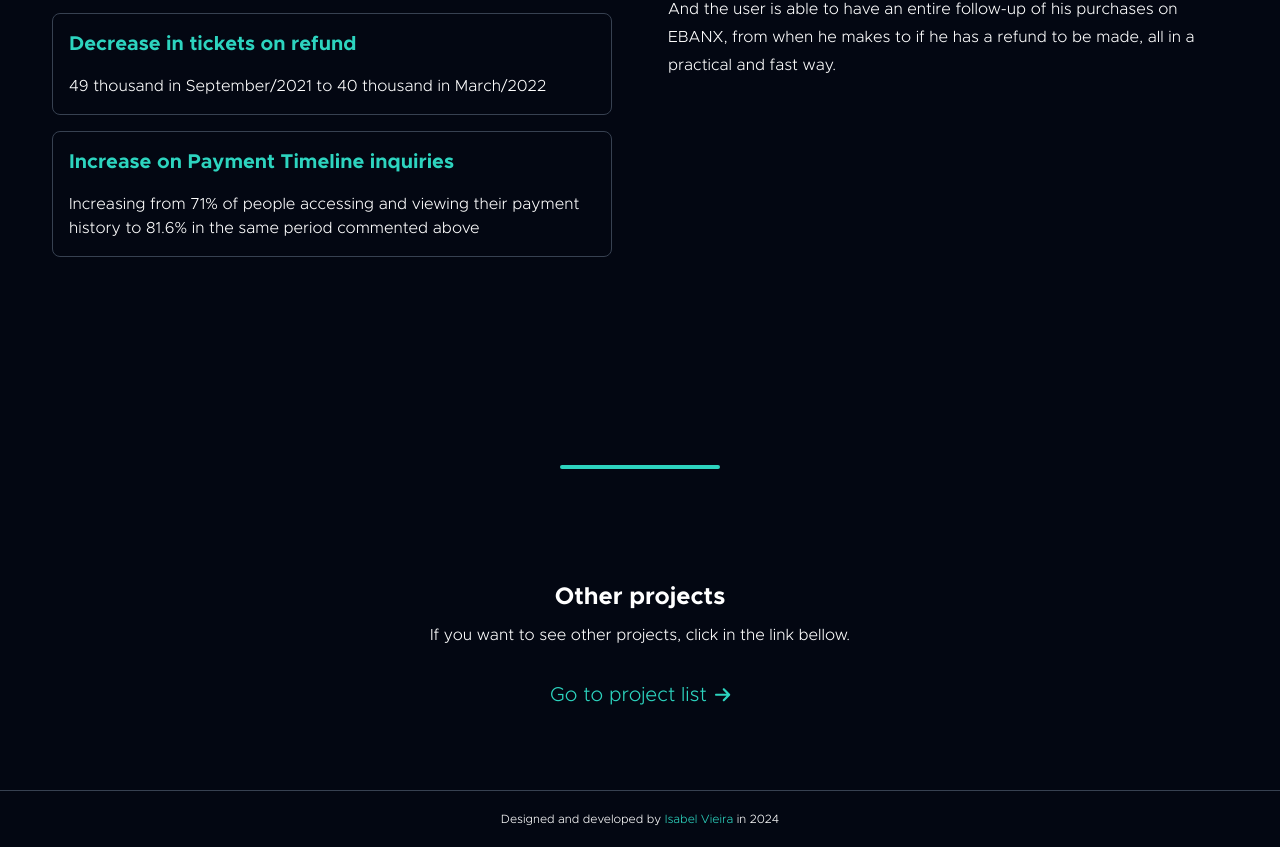
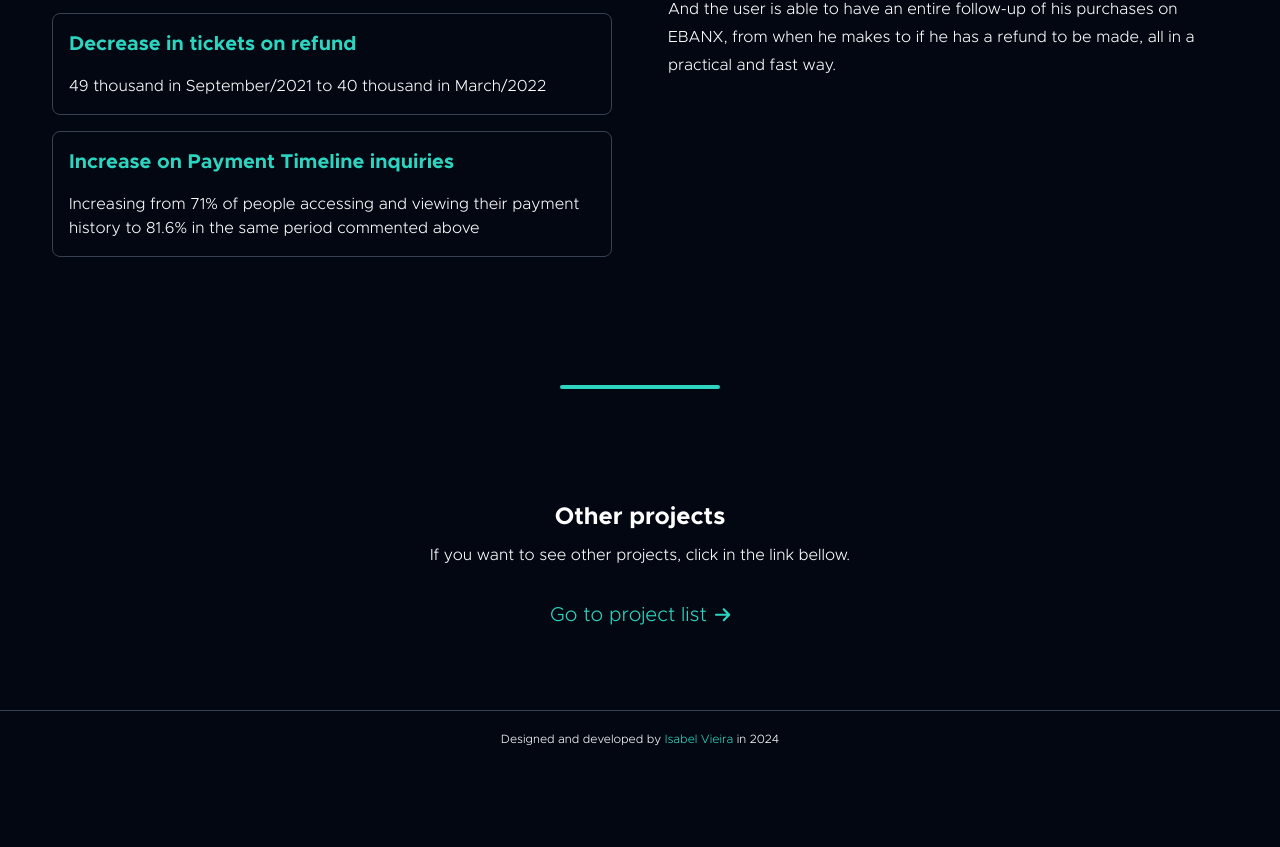
Before and after one commit to belvieir4/personal-website, a React (Vite) app: page /project/ebanx in a window 1280 px wide. Shown: the part 4749-5596 px from the top of the page. After the commit the page ends 5516 px from the top, so only its background shows below. Built offline with nearby package versions, Linux system fonts and the light colour scheme.

Commit message:
fix: backlink duplicating spacing of previous block

```diff
--- a/src/components/BackLink.tsx
+++ b/src/components/BackLink.tsx
@@ -3,7 +3,7 @@ import Link from './Link';
 function BackLink() {
   return (
     <div className="flex w-full flex-col items-center px-4">
-      <hr className="mb-20 mt-20 w-40 rounded-sm border-2 border-teal-400" />
+      <hr className="mb-20 w-40 rounded-sm border-2 border-teal-400" />
       <div className="mb-20 mt-8 flex max-w-[560px] flex-col items-center">
         <h4 className="text-2xl font-bold text-white">Other projects</h4>
         <p className="mb-8 mt-2 text-center leading-7 text-white">
```
